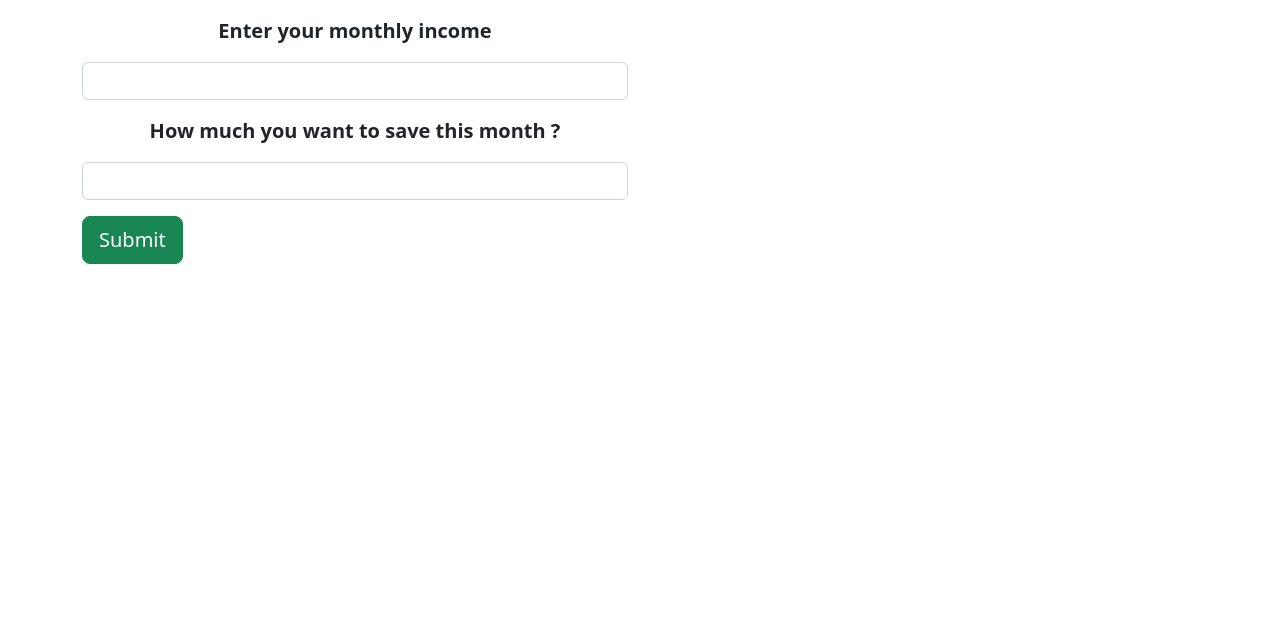
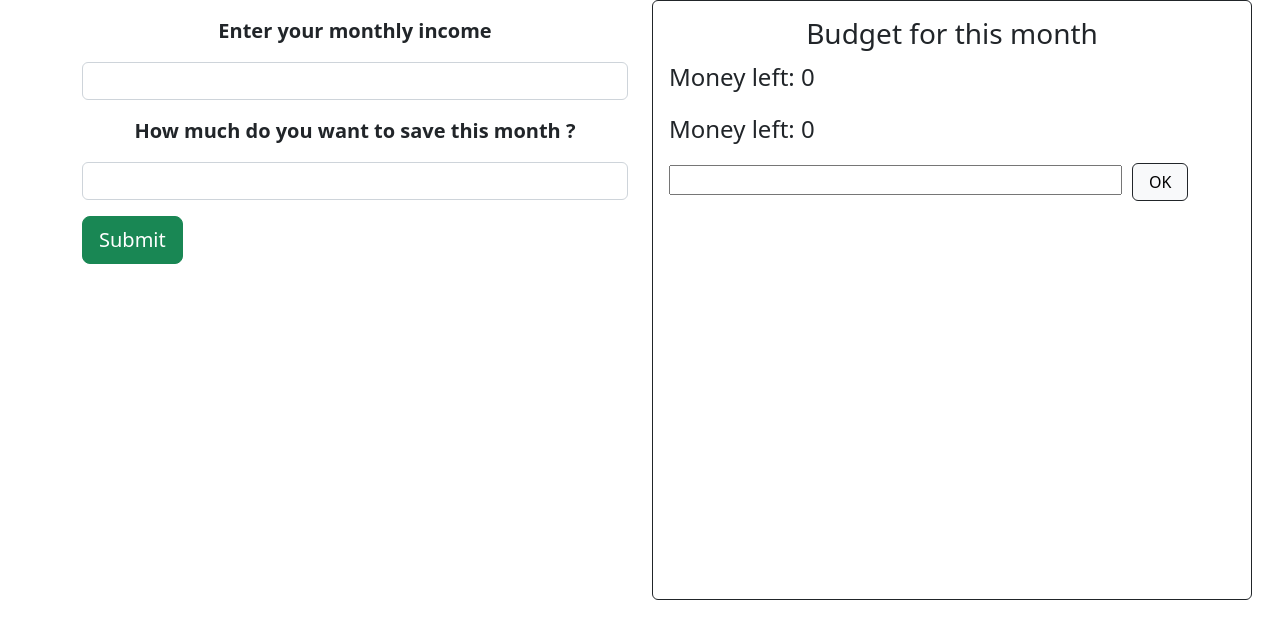
Before and after one commit to GTomkowski/GTomkowski, a plain HTML site: page index.html in a window 1280 px wide. Drawn offline with nearby package versions, Linux system fonts and the light colour scheme.

Commit message:
added a card that will appear after form is filled

```diff
--- a/index.html
+++ b/index.html
@@ -13,9 +13,9 @@
 </head>
 
 <body>
-    <form class="container">
-        <div class="row ">
-            <div class="col">
+    <form class="container ">
+        <div class="row position-relative">
+            <div class="col ">
                 <div class="mb-3">
                     <!-- <label for="exampleInputEmail1" class="form-label">Email address</label> -->
                     <p class="lead mt-3 text-center fw-semibold">Enter your monthly income</p>
@@ -23,7 +23,7 @@
                     <!-- <div id="emailHelp" class="form-text">It is confidential how much you earn.</div> -->
                 </div>
                 <div class="mb-3">
-                    <p class="lead mt-3 text-center fw-semibold">How much you want to save this month ?</p>
+                    <p class="lead mt-3 text-center fw-semibold">How much do you want to save this month ?</p>
                     <!-- <label for="exampleInputPassword1" class="form-label">Password</label> -->
                     <input type="savings" class="form-control">
                 </div>
@@ -33,9 +33,22 @@
                 </div>
             </div>
             <div class="col">
+                <div class="card position-absolute border-dark">
 
+                    <div class="card-body position-relative">
+                        <h3 class="card-title text-center">Budget for this month</h3>
+                        <p class="money-left ">Money left:<span> 0</span></p>
+                        <p class="money-left ">Money left:<span> 0</span></p>
+                        <input type="text" class="expense-input"><button type="button"
+                            class="btn btn-light border-dark btn-css">OK</button>
+
+
+
+                    </div>
+                </div>
             </div>
         </div>
+
     </form>
     </div>
 
--- a/main.css
+++ b/main.css
@@ -6,3 +6,21 @@
 .jcc {
 justify-content: center;
 }
+
+.card {
+    height: 600px;
+    width: 600px;
+}
+
+.money-left {
+    font-size: 24px;
+}
+
+.expense-input {
+    width: 80%;
+}
+
+.btn-css {
+    width: 10%;
+    margin-left: 10px;
+}
```
Also changed, not shown: script.js (+8 -1 lines).
